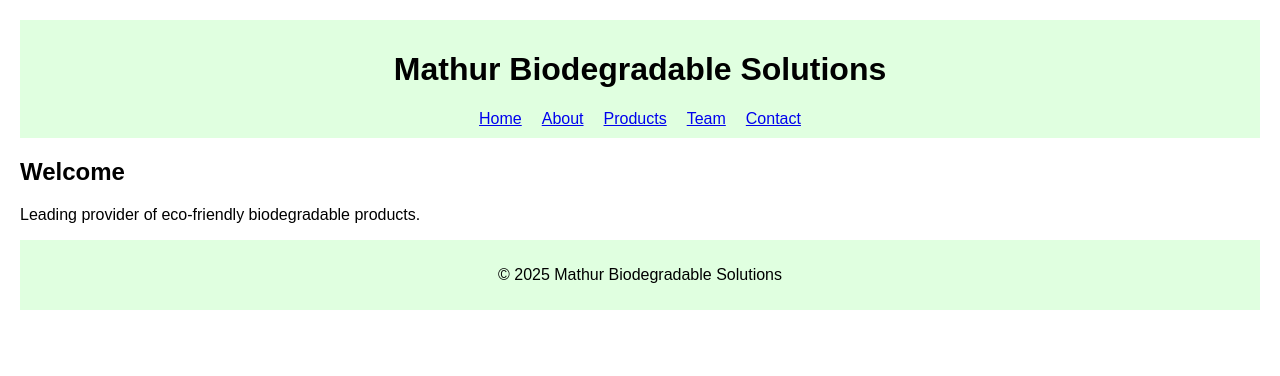
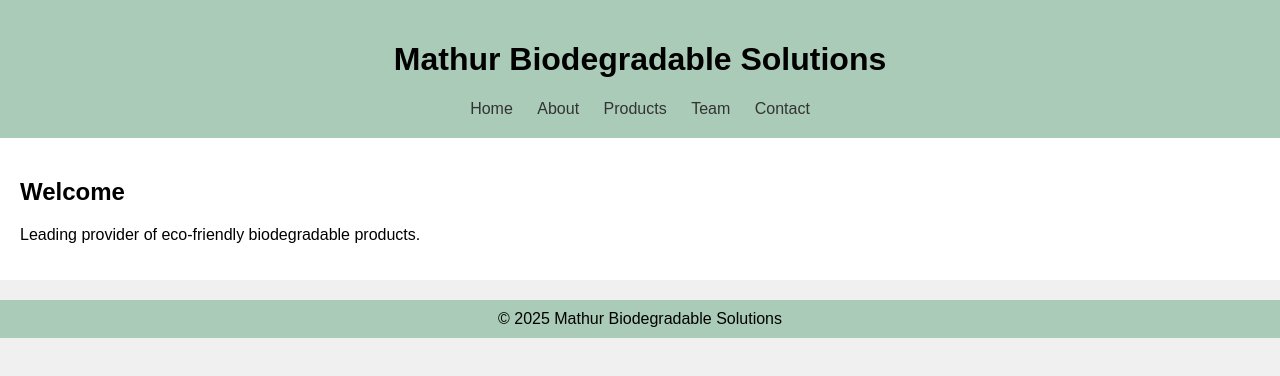
Before and after one commit to srishtimathur94/mathur-biodegradablesolutions, a plain HTML site: page index.html in a window 1280 px wide. Drawn offline with Linux system fonts and the light colour scheme.

Commit message:
Add files via upload

```diff
--- a/index.html
+++ b/index.html
@@ -1 +1,29 @@
-<!DOCTYPE html><html lang='en'><head><meta charset='UTF-8'><meta name='viewport' content='width=device-width, initial-scale=1.0'><title>Mathur Biodegradable Solutions</title><link rel='stylesheet' href='css/style.css'></head><body><header><h1>Mathur Biodegradable Solutions</h1><nav><a href='index.html'>Home</a><a href='about.html'>About</a><a href='products.html'>Products</a><a href='team.html'>Team</a><a href='contact.html'>Contact</a></nav></header><main><h2>Welcome</h2><p>Leading provider of eco-friendly biodegradable products.</p></main><footer><p>&copy; 2025 Mathur Biodegradable Solutions</p></footer></body></html>
+
+<!DOCTYPE html>
+<html lang="en">
+<head>
+    <meta charset="UTF-8">
+    <meta name="viewport" content="width=device-width, initial-scale=1.0">
+    <title>Mathur Biodegradable Solutions</title>
+    <link rel="stylesheet" href="style.css">
+</head>
+<body>
+    <header>
+        <h1>Mathur Biodegradable Solutions</h1>
+        <nav>
+            <a href="index.html">Home</a>
+            <a href="about.html">About</a>
+            <a href="products.html">Products</a>
+            <a href="team.html">Team</a>
+            <a href="contact.html">Contact</a>
+        </nav>
+    </header>
+    <main>
+        <section>
+            <h2>Welcome</h2>
+            <p>Leading provider of eco-friendly biodegradable products.</p>
+        </section>
+    </main>
+    <footer>&copy; 2025 Mathur Biodegradable Solutions</footer>
+</body>
+</html>
--- /dev/null
+++ b/style.css
@@ -0,0 +1,8 @@
+
+body { font-family: Arial, sans-serif; margin: 0; padding: 0; background: #f0f0f0; }
+header { background: #a9cbb7; padding: 20px; text-align: center; }
+nav a { margin: 0 10px; text-decoration: none; color: #333; }
+main { padding: 20px; background: #fff; }
+footer { background: #a9cbb7; text-align: center; padding: 10px; margin-top: 20px; }
+.gallery img { width: 200px; margin: 10px; }
+.team-photo { width: 100%; max-width: 600px; display: block; margin: 0 auto; }
```
Also changed, not shown: about.html (+9 -1 lines), contact.html (+9 -1 lines), products.html (+9 -1 lines), team.html (+9 -1 lines), assets/product1.jpg (added), assets/product2.jpg (added), assets/product3.jpg (added), assets/team.jpg (added).
